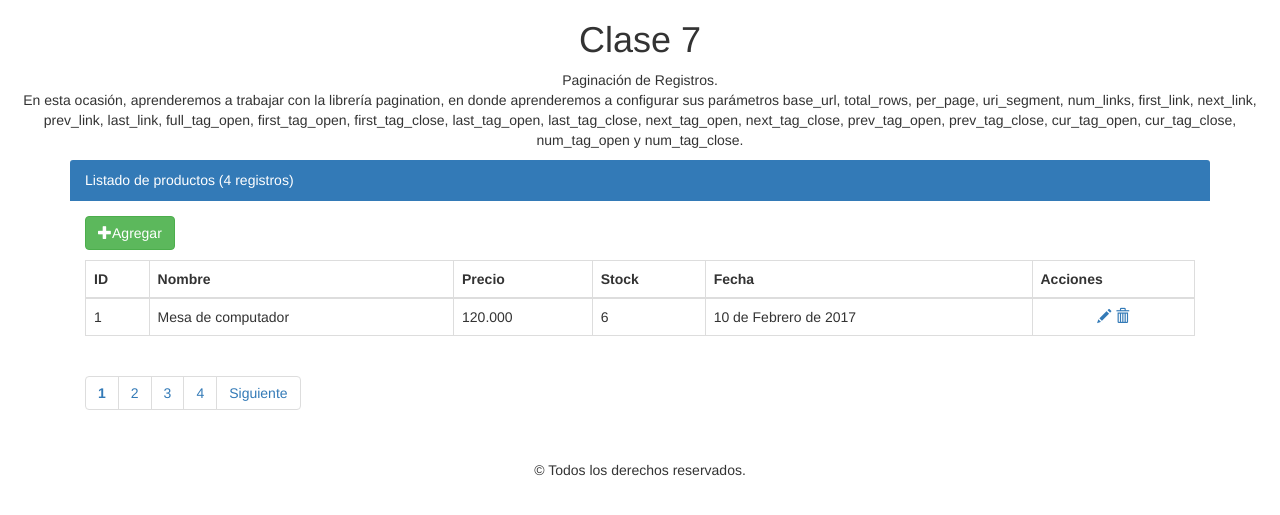
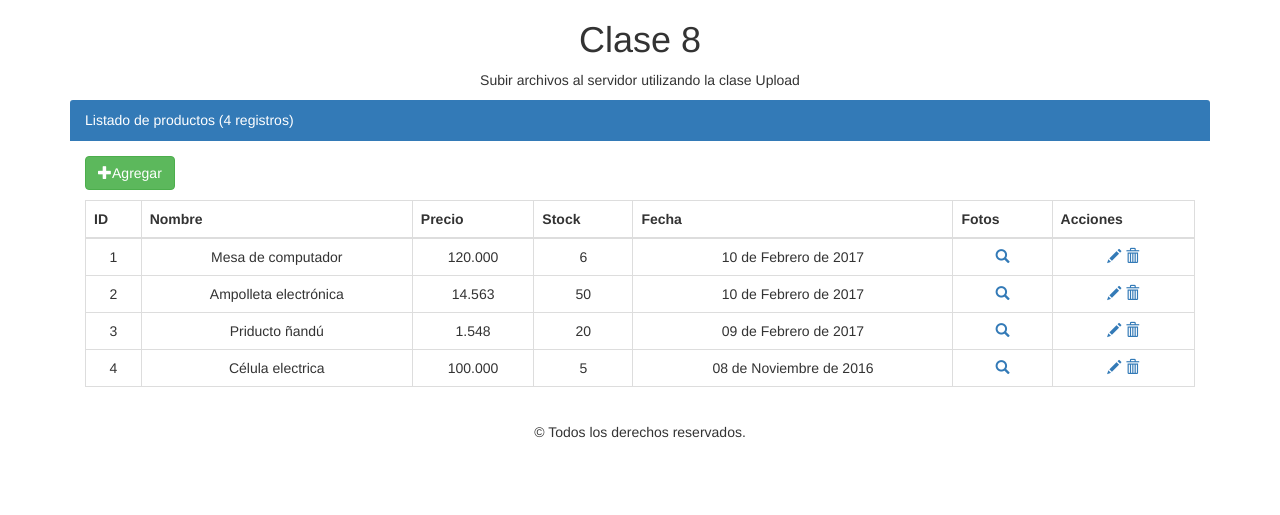
Before and after one commit to jocode/Taller_CodeIgniter, a CodeIgniter app: page /home/ in a window 1280 px wide. Shown: the top 515 px of the page. Run offline with CodeIgniter, Linux system fonts and the light colour scheme; data comes from the database, SQL or seed files in the repository.

Commit message:
Upload de Archivos con CodeIgniter
1. Crear el controlador fotos, para realizar la funcionalidad de subida
   fotos
   *Crear la validación de para saber si viene datos vía post
   *Configurar las variables para la subida de archivos
    - upload_path => para indicar el directorio donde se van a subir los
      archivos
    - allowed_types => Indica el tipo de archivo a subir
    - encrypt_name => Para encriptar el nombre del archivo
   Cargar la librería en el método
   $this->load->library('upload',$config);
   Crear la validación de subida de archivo
   Obtener el nombre del archivo
   $imagen = $this->upload->data();
   $file_name = $imagen['file_name'];

   * Crear el arreglo de tipo clave valor
   * Llamar al método del modelo y pasarle los datos
   * Redireccionar al usuario
   * Mostrar el Mensaje

2. Crear el método en el modelo para subir los archivos
3. Crear la vista.
   El método para crear el formulario debe ser
   * form_open_multipart()  ->  Para permitir que se suban  archivos
   * Crear el input type="file"
   * Mostrar las imágenes

```diff
--- a/application/controllers/Productos.php
+++ b/application/controllers/Productos.php
@@ -22,7 +22,7 @@ class Productos extends CI_Controller {
 		} else {
 			$pagina = 0;
 		}
-		$por_pagina = 1;
+		$por_pagina = 10;
 
 		// Zona de carga de datos
 		$datos = $this->productos_model->getAllPagination($pagina, $por_pagina, "limit");
@@ -54,7 +54,7 @@ class Productos extends CI_Controller {
 		$config['next_tag_close'] = '</li>';
 		$config['prev_tag_open'] = '<li>';
 		$config['prev_tag_close'] = '</li>';
-	    $config['cur_tag_open'] = '<li><a><b>';
+		$config['cur_tag_open'] = '<li><a><b>';
 		$config['cur_tag_close'] = '</b></a></li>';
 		$config['num_tag_open'] = '<li>';
 		$config['num_tag_close'] = '</li>';
@@ -74,7 +74,7 @@ class Productos extends CI_Controller {
 					'precio'=>$this->input->post('precio', true),
 					'stock'=>$this->input->post('stock', true),
 					'fecha'=>date('Y-m-d'),
-				);
+					);
 				$insertar = $this->productos_model->insertar($data);
 				//echo $insertar; exit;
 
@@ -116,6 +116,47 @@ class Productos extends CI_Controller {
 		$this->layout->view('edit', compact('datos','id','pagina'));
 	}
 
+	public function fotos($id=null, $pagina=null){
+		if(!$id){show_404();}
+		$datos = $this->productos_model->getAllById($id);
+		if(sizeof($datos)==0){show_404();}
+
+		if($this->input->post()){
+			/*Debo crear el callback para validar el tipo de archivo*/
+			/*Subimos el archivo*/
+			$config['upload_path'] = './public/uploads/productos';
+			$config['allowed_types'] = 'gif|jpg|png|pdf|jpeg';
+			/*$config['max_size']     = '100'; # Tamaño máximo en bytes
+			$config['max_width'] = '1024';
+			$config['max_height'] = '768'; */
+			$config['encrypt_name'] = true;
+			$this->load->library('upload', $config);
+			if ( ! $this->upload->do_upload('file')){
+				$error = array('error' => $this->upload->display_errors());
+			}
+
+			/*Obtenemos en nombre del archivo*/
+			$imagen = $this->upload->data();
+			$file_name = $imagen['file_name'];
+
+			/*Generamos el insert en la tabla respectiva*/
+			/* el true en el método post() es para evitar el filtro xss*/
+			$data = array(
+				"id_producto"=>$this->input->post('id', true),
+				"foto"=>$file_name,
+				);
+			$this->productos_model->insertarFoto($data);
+
+			$this->session->set_flashdata('css', 'success');
+			$this->session->set_flashdata('mensaje','El Registro se ha insertado exitosamente');
+
+			redirect(base_url().'productos/fotos/'.$this->input->post('id').'/'.$this->input->post('pagina'));
+		}
+
+		$fotos = $this->productos_model->getFotoById($id);
+		$this->layout->view('fotos', compact('datos','id','pagina', 'fotos'));
+	}
+
 	public function delete($id=null){
 		if(!id){show_404();}
 		$datos = $this->productos_model->getAllById($id);
--- a/application/models/productos_model.php
+++ b/application/models/productos_model.php
@@ -37,10 +37,24 @@ class productos_model extends CI_Model {
 		return $query->row();
 	}
 
+	public function getFotoById($id){
+		$query = $this->db
+				  ->select("id, id_producto, foto")
+				  ->from("productos_fotos")
+				  ->where(array("id_producto"=>$id))
+				  ->get();
+		return $query->result();
+	}
+
 	public function insertar($data = array()){
 		/* insert() -> recibe por parámetro la tabla y los datos */
 		$this->db->insert('productos', $data);
 		/* insert_id()-> Devuelve el id, del registro que acaba de ingresar */
+		return $this->db->insert_id();
+	}
+
+	public function insertarFoto($data = array()){
+		$this->db->insert('productos_fotos', $data);
 		return $this->db->insert_id();
 	}
 
--- a/application/views/layouts/frontend.php
+++ b/application/views/layouts/frontend.php
@@ -6,9 +6,9 @@
 	<link rel="stylesheet" href="<?php echo base_url(); ?>public/css/bootstrap.min.css">
 </head>
 <body>
-	<h1 class="text-center">Clase 7</h1>
-	<p class="text-center">Paginación de Registros. <br>
-	En esta ocasión, aprenderemos a trabajar con la librería pagination, en donde aprenderemos a configurar sus parámetros base_url, total_rows, per_page, uri_segment, num_links, first_link, next_link, prev_link, last_link, full_tag_open, first_tag_open, first_tag_close, last_tag_open, last_tag_close, next_tag_open, next_tag_close, prev_tag_open, prev_tag_close, cur_tag_open, cur_tag_close, num_tag_open y num_tag_close.
+	<h1 class="text-center">Clase 8</h1>
+	<p class="text-center">
+	Subir archivos al servidor utilizando la clase Upload
 	</p>
 	<!--contenido-->
 	<?php echo $content_for_layout;?>
--- a/application/views/productos/listado.php
+++ b/application/views/productos/listado.php
@@ -9,7 +9,7 @@
 			<?php } ?>
 			<p>
 				<a class="btn btn-success" href="<?php echo base_url(); ?>productos/add" title="Agregar"><span class="glyphicon glyphicon-plus" aria-hidden="true"></span>Agregar</a>
-				<table class="table table-bordered table-sprited table-hover">
+				<table class="table table-bordered table-sprited table-hover text-center">
 					<thead>
 						<tr>
 							<th>ID</th>
@@ -17,6 +17,7 @@
 							<th>Precio</th>
 							<th>Stock</th>
 							<th>Fecha</th>
+							<th>Fotos</th>
 							<th>Acciones</th>
 						</tr>
 					</thead>
@@ -29,7 +30,10 @@
 							<td><?php echo number_format($dato->precio, 0, '', '.'); ?></td>
 							<td><?php echo $dato->stock; ?></td>
 							<td><?php echo fecha($dato->fecha); ?></td>
-							<td class="text-center">
+							<td>
+								<a href="<?php echo base_url(); ?>productos/fotos/<?php echo $dato->id; ?>/<?php echo $pagina; ?>"><span class="glyphicon glyphicon-search" aria-hidden="true"></span></a>
+							</td>
+							<td>
 								<a href="<?php echo base_url(); ?>productos/edit/<?php echo $dato->id; ?>/<?php echo $pagina; ?>" title="Editar"><span class="glyphicon glyphicon-pencil" aria-hidden="true"></span></a>
 								<a href="javascript:void(0);" onclick="eliminar('<?php echo base_url(); ?>productos/delete/<?php echo $dato->id; ?>');" title="Eliminar"><span class="glyphicon glyphicon-trash" aria-hidden="true"></span></a>
 							</td>
```
Also changed, not shown: application/views/productos/fotos.php (added, +50 -0 lines), public/uploads/productos/0334e790909c8819fa3e3a175824aa9f.jpg (added), public/uploads/productos/4f635b5000dc97d5d621179bbbf4c24c.JPG (added), public/uploads/productos/50a0fdf58e71f68c3ec3ed245558ac64.JPG (added), public/uploads/productos/b757559d200c93a9454698f96bd4e35d.png (added), public/uploads/productos/ec1536bcac715bcba92fc093a806192f.png (added), public/uploads/productos/ef8f5af0971397e2b722a71c8197a545.JPG (added), public/uploads/productos/eff598d593beaa1538031a84e97ff55d.JPG (added).
